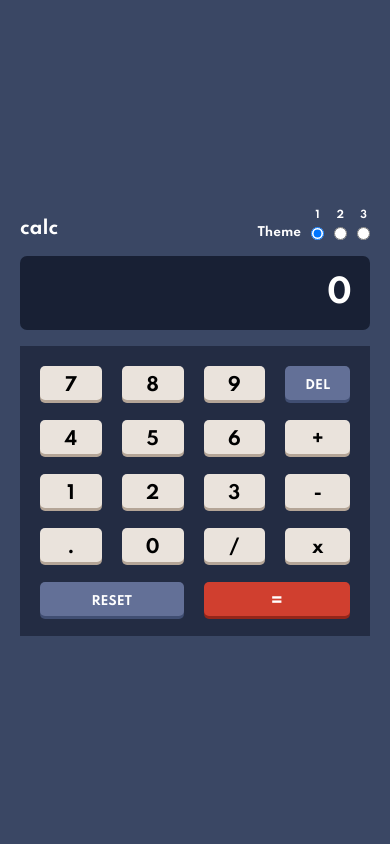
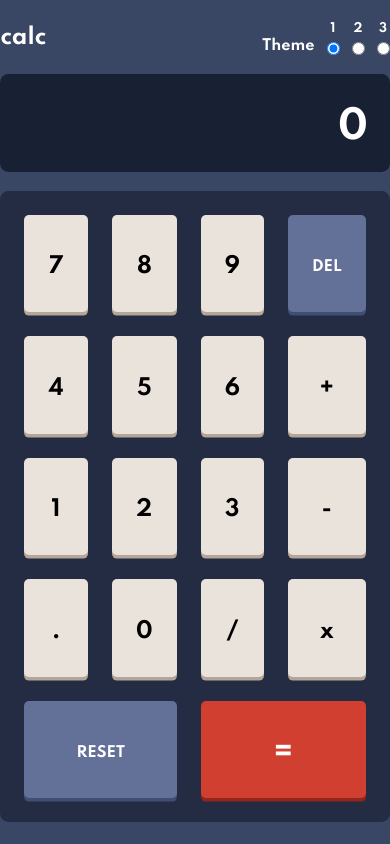
Before and after one commit to wojtalewski/Calculator-App, a React (Create React App) app: page / in a window 390 px wide. Built offline with nearby package versions, Linux system fonts and the light colour scheme.

Commit message:
added media queries

```diff
--- a/src/components/Calculator/Calculator.scss
+++ b/src/components/Calculator/Calculator.scss
@@ -2,11 +2,10 @@
   min-width: 100vw;
   min-height: 100vh;
 
+  transition: all 0.4s;
   display: flex;
+  justify-content: center;
   align-items: center;
-  justify-content: center;
-
-  transition: all 0.4s;
 
   &-theme-one {
     background-color: $one-main-background;
@@ -22,9 +21,17 @@
 }
 
 .container {
-  width: 35rem;
+  max-width: 35rem;
 
-  display: flex;
-  flex-direction: column;
+  @include respond(phone) {
+    padding: 1.8rem;
+    height: 100vh;
+    max-width: 100vw;
+  }
+
+  display: grid;
+  grid-template-rows: min-content min-content 1fr;
   gap: 1.6rem;
+  align-content: center;
+  justify-content: center;
 }
--- a/src/components/Display/Display.jsx
+++ b/src/components/Display/Display.jsx
@@ -7,10 +7,12 @@ const Display = () => {
 
   return (
     <div className={`display display-${theme}`}>
-      {prevValue.length > 0 && (
+      {prevValue.length > 0 ? (
         <p className='prevValue'>
           {prevValue} {action}
         </p>
+      ) : (
+        <p className='prevValue'>{''}</p>
       )}
       <p
         className={
--- a/src/components/Display/Display.scss
+++ b/src/components/Display/Display.scss
@@ -29,6 +29,14 @@
   overflow: hidden;
   text-align: center;
 
+  @include respond(small-phone) {
+    font-size: 4.2rem;
+  }
+
+  @include respond(smallest-phone) {
+    font-size: 6.4rem;
+  }
+
   &-small {
     font-size: 1.6rem;
   }
@@ -38,4 +46,8 @@
   font-size: 1.6rem;
   margin-bottom: 0.8rem;
   text-align: left;
+
+  @include respond(smallest-phone) {
+    font-size: 2.4rem;
+  }
 }
--- a/src/components/Header/Header.scss
+++ b/src/components/Header/Header.scss
@@ -2,9 +2,17 @@
   color: $one-text-white;
   font-size: 1.8rem;
 
+  @include respond(small-phone) {
+    font-size: 2.4rem;
+  }
+
+  @include respond(smallest-phone) {
+    font-size: 4.2rem;
+  }
+
   display: flex;
   justify-content: space-between;
-  align-items: flex-end;
+  align-items: center;
 
   transition: all 0.4s;
 
@@ -19,6 +27,14 @@
 
 .toggle-group {
   font-size: 1.2rem;
+
+  @include respond(small-phone) {
+    font-size: 1.4rem;
+  }
+
+  @include respond(smallest-phone) {
+    font-size: 1.8rem;
+  }
 
   display: flex;
   justify-content: center;
--- a/src/components/Key/Key.scss
+++ b/src/components/Key/Key.scss
@@ -15,6 +15,10 @@
 
   transition: all 0.4s;
 
+  @include respond(smallest-phone) {
+    font-size: 3.2rem;
+  }
+
   &:active {
     box-shadow: none;
     transform: translateY(0.3rem);
@@ -29,6 +33,10 @@
       font-size: 1.2rem;
       color: $one-text-white;
       box-shadow: 0 0.3rem $one-key-shadow;
+
+      @include respond(smallest-phone) {
+        font-size: 1.8rem;
+      }
     }
   }
   &-theme-two {
@@ -40,6 +48,10 @@
       font-size: 1.2rem;
       color: $one-text-white;
       box-shadow: 0 0.3rem $two-key-shadow;
+
+      @include respond(smallest-phone) {
+        font-size: 1.8rem;
+      }
     }
   }
   &-theme-three {
@@ -52,6 +64,10 @@
       font-size: 1.2rem;
       color: $one-text-white;
       box-shadow: 0 0.3rem $three-key-shadow;
+
+      @include respond(smallest-phone) {
+        font-size: 1.8rem;
+      }
     }
   }
 }
--- a/src/components/Keyboard/Keyboard.scss
+++ b/src/components/Keyboard/Keyboard.scss
@@ -1,5 +1,7 @@
 .keyboard {
   padding: 2rem;
+
+  border-radius: 0.7rem;
 
   display: grid;
   grid-template-columns: repeat(4, 1fr);
--- a/src/components/WideKey/WideKey.scss
+++ b/src/components/WideKey/WideKey.scss
@@ -17,6 +17,14 @@
 
   transition: all 0.4s;
 
+  @include respond(phone) {
+    font-size: 2.4rem;
+  }
+
+  @include respond(smallest-phone) {
+    font-size: 3.2rem;
+  }
+
   &:active {
     box-shadow: none;
     transform: translateY(0.3rem);
@@ -31,6 +39,10 @@
       font-size: 1.2rem;
       color: $one-text-white;
       box-shadow: 0 0.3rem $one-key-shadow;
+
+      @include respond(smallest-phone) {
+        font-size: 1.8rem;
+      }
     }
 
     &-equals {
@@ -48,6 +60,10 @@
       font-size: 1.2rem;
       color: $one-text-white;
       box-shadow: 0 0.3rem $two-key-shadow;
+
+      @include respond(smallest-phone) {
+        font-size: 1.8rem;
+      }
     }
 
     &-equals {
@@ -66,6 +82,10 @@
       font-size: 1.2rem;
       color: $one-text-white;
       box-shadow: 0 0.3rem $three-key-shadow;
+
+      @include respond(smallest-phone) {
+        font-size: 1.8rem;
+      }
     }
 
     &-equals {
--- a/src/context/CalculatorContext.js
+++ b/src/context/CalculatorContext.js
@@ -10,6 +10,7 @@ export const CalculatorProvider = ({ children }) => {
     currentValue: [],
     prevValue: [],
     action: '',
+    buttonDisabled: false,
     theme: theme || 'theme-one',
   }
 
--- a/src/styles/_base.scss
+++ b/src/styles/_base.scss
@@ -10,6 +10,17 @@ html {
   font-size: 62.5%;
   overflow-x: hidden;
   box-sizing: border-box;
+
+  @include respond(phone) {
+    font-size: 75%;
+  }
+
+  @include respond(small-phone) {
+    font-size: 62.5%;
+  }
+  @include respond(smallest-phone) {
+    font-size: 50%;
+  }
 }
 
 body {
--- a/src/styles/_mixins.scss
+++ b/src/styles/_mixins.scss
@@ -18,8 +18,18 @@ Breakpoint argument choices:
 
 @mixin respond($breakpoint) {
   @if $breakpoint == phone {
+    @media only screen and (max-width: 26.57em) {
+      @content;
+    }
+  }
+  @if $breakpoint == small-phone {
     @media only screen and (max-width: 23.5em) {
       @content;
     }
   }
+  @if $breakpoint == smallest-phone {
+    @media only screen and (max-width: 20em) {
+      @content;
+    }
+  }
 }
```
